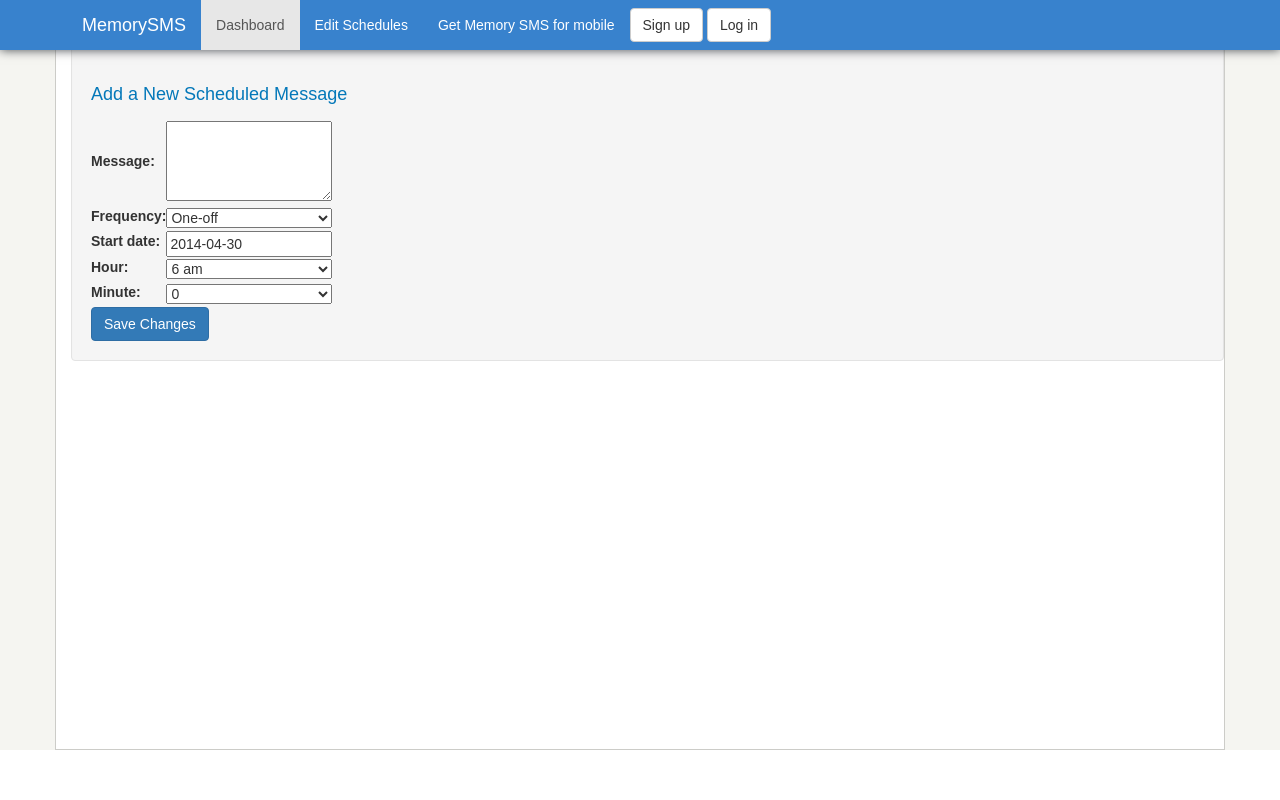
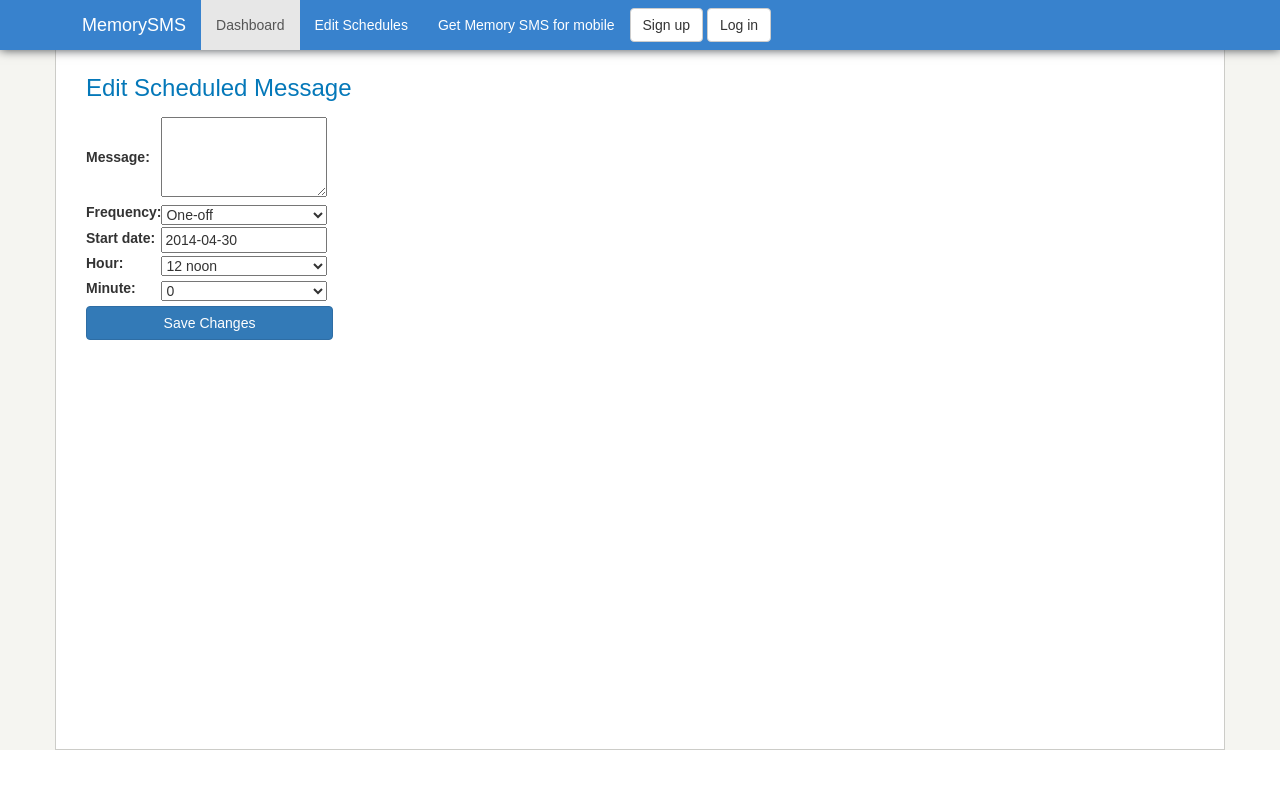
Before and after one commit to bradmenezes/reminderapp, a Django app: page /edit_schedule/1/ in a window 1280 px wide. Run offline with Django 3.2, Linux system fonts and the light colour scheme; data that the repository does not hold is empty; parts of the project's set-up code (start-up, migrations or seed data) failed here and were passed over; some libraries are stand-ins or nearby versions.

Commit message:
misc FE changes

```diff
--- a/scheduler/models.py
+++ b/scheduler/models.py
@@ -59,5 +59,5 @@ class Schedule(TimeStampedModel):
 	frequency = models.CharField(choices = FREQUENCY_CHOICES, default = 'ONE_OFF', max_length = 10)
 	day_of_week = models.CharField(max_length = 10, null=True, blank = True)
 	start_date = models.DateField(default=datetime.date.today)
-	hour = models.IntegerField(choices = HOUR_CHOICES, default= 6)
+	hour = models.IntegerField(choices = HOUR_CHOICES, default= 12)
 	minute = models.IntegerField(choices = [(i,i) for i in range(60)], default = 0)
--- a/scheduler/views_scheduler.py
+++ b/scheduler/views_scheduler.py
@@ -133,7 +133,7 @@ def mobile_sms(request):
 	instructions_message = '1. Click the link\n2. Click the box with arrow icon\n3. Add to Home Screen'
 	phone_sms(request, instructions_message, phone_number)
 
-	link_message = 'www.shrouded-peak-4089.herokuapp.com/mobile'
+	link_message = 'http://shrouded-peak-4089.herokuapp.com'
 	phone_sms(request, link_message, phone_number)
 
 	return HttpResponseRedirect('/mobile')
--- a/templates/add_stocks.html
+++ b/templates/add_stocks.html
@@ -8,7 +8,7 @@
     <form class = "form-inline" action="" method="post">
   		{% csrf_token %}
   		{{ form.as_table }}
-  		<button type="submit button" class="btn btn-primary submit-button">Add stock</button>
+  		<button type="submit button" class="btn btn-primary  left-col-full-width">Add stock</button>
     </form>
 
     <div>
--- a/templates/base.html
+++ b/templates/base.html
@@ -52,6 +52,10 @@
 
 	  		}
 
+	  		.sms-to-try{
+	  			margin-top: 24px;
+	  		}
+
 	  		.background{
 	  			background: #f5f5f1;
 	  		}
@@ -78,8 +82,6 @@
 
 	  		h5 {
 	  			font-weight: bold;
-	  			padding-bottom: 6px;
-	  			padding-top: 12px;
 	  		}
 
 	  		.left-col-full-width{
--- a/templates/edit_schedule.html
+++ b/templates/edit_schedule.html
@@ -2,16 +2,16 @@
 
 {% block content %}
 
-<div class = 'well'>
+<div class = 'col-xs-9'>
 
-	<h4>Add a New Scheduled Message</h4>
+	<h3>Edit Scheduled Message</h3>
 
   	<form class = "form-inline" action="" method="post">
 		{% csrf_token %}
 		<table>
 		{{ form.as_table }}
 		</table>
-		<button type="submit button" class="btn btn-primary">Save Changes</button>
+		<button type="submit button" class="btn btn-primary left-col-full-width">Save Changes</button>
 	</form>
 
 </div>
--- a/templates/mobile_instructions.html
+++ b/templates/mobile_instructions.html
@@ -4,7 +4,7 @@
 
 <div class = 'col-md-12'>
 
-	<h2>Get Memory SMS on your phone!</h2>
+	<h2>Get MemorySMS on your phone!</h2>
 	<ol>
 		<li>Click <a href="/mobile_sms">here to send link to phone</a></li>
 		<li>We'll send you an SMS. Click the link!</li>
--- a/templates/view_settings.html
+++ b/templates/view_settings.html
@@ -87,11 +87,13 @@
         <a href="/set_schedule" class = "link-small">Edit Schedules</a>
 
       {% else %}
+
       <h3>Welcome to ReminderApp!</h3>
         <p>After setting up your ZIP and Phone number, try setting up your first schedule on the left! A schedule is a recurring or one-time SMS message you'd like to receive on your phone.</p>
 
       {% endif %}
 
+      <div class = "sms-to-try">
         <h4>SMS reminders to try</h4>
             <ul>
               <li>Doctor's Appointments</li>
@@ -102,6 +104,7 @@
               <li>Tasks with deadlines</li>
               <li>and more!</li>
             </ul>
+      </div>
     </div> <!-- col-xs-9 -->
 
 
```
Lines whose indentation alone changed are shown as unchanged.
